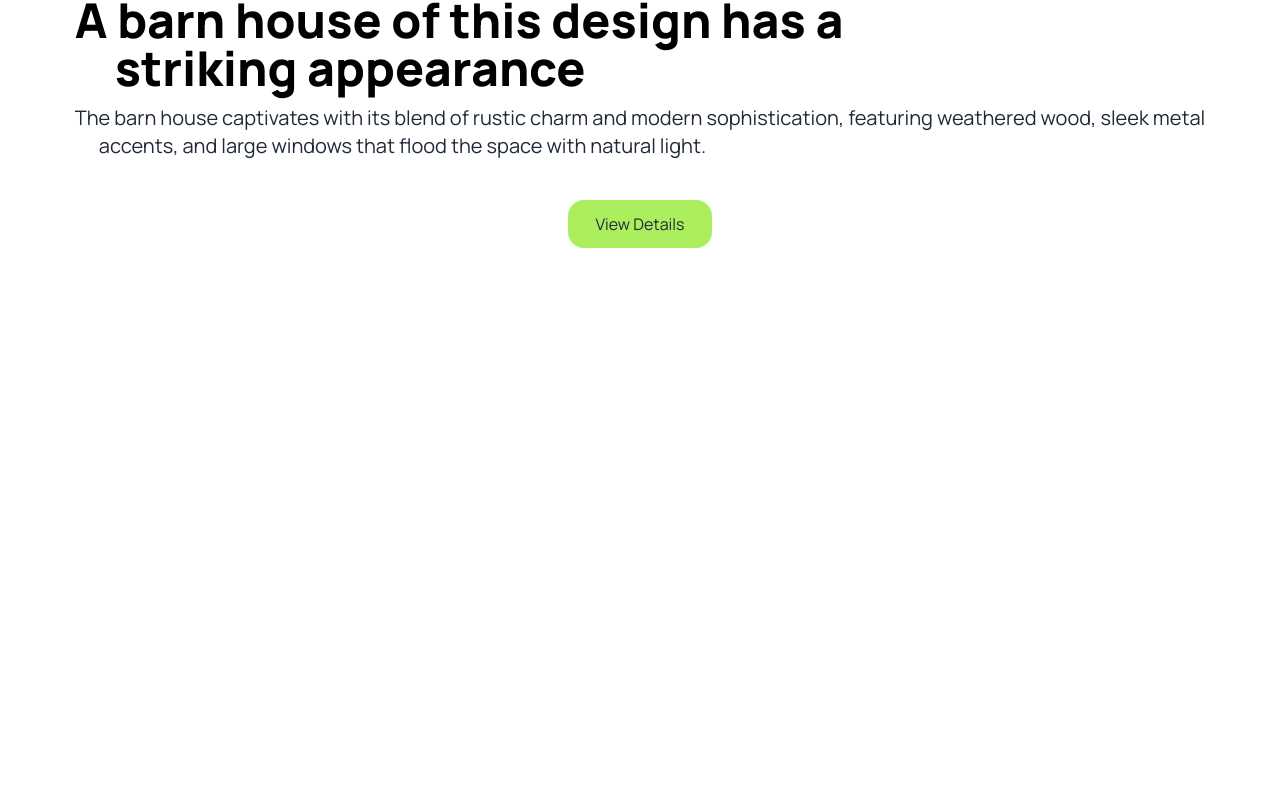
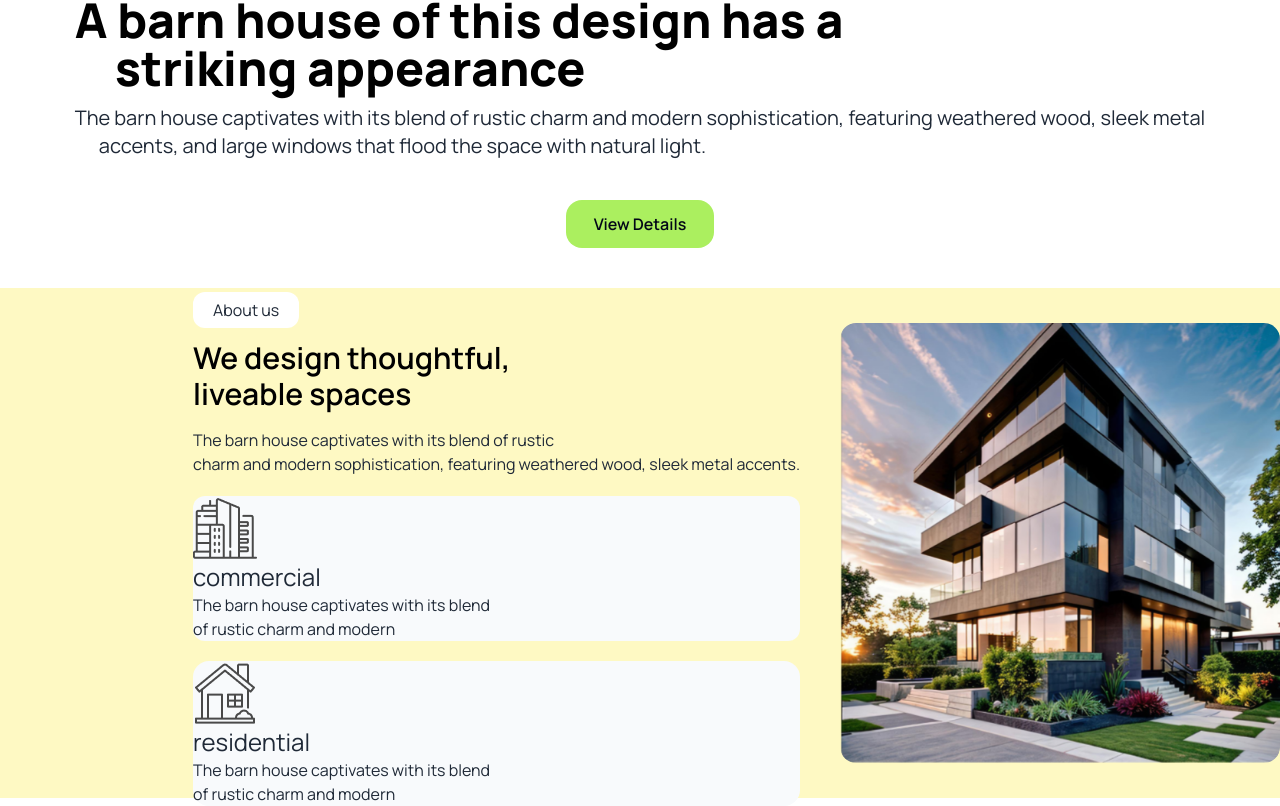
Before and after one commit to Selim-Ahmed93/Programming--Hero-Assign--3, a plain HTML site: page index.html in a window 1280 px wide. Shown: the part 388-1194 px from the top of the page. Before the commit the page ends 800 px from the top, so only its background shows below. Drawn offline with nearby package versions, Linux system fonts and the light colour scheme.

Commit message:
its main section complit

```diff
--- a/index.html
+++ b/index.html
@@ -55,7 +55,7 @@
                   <li><a>Contact Us</a></li>
                 </ul>
               </div>
-              <a class="btn btn-ghost text-2xl">Rinterio.</a>
+              <a class=" text-3xl">Rinterio.</a>
             </div>
             <div class="navbar-center hidden lg:flex">
               <ul class="menu menu-horizontal px-1 gap-6">
@@ -83,7 +83,7 @@
         </div>
 
           <div class="flex justify-center items-center mt-10">
-            <button class="bg-[#ABEF5F] rounded-2xl py-3 px-7"> View Details </button>
+            <button class="bg-[#ABEF5F] rounded-2xl font-semibold text-slate-950 py-3 px-7"> View Details </button>
           </div>
         </div>
 
@@ -92,6 +92,36 @@
     </header>
 
     <main>
+   <!-- main section -->
+
+  <div class="w-full h-[510px] mt-10 bg-yellow-100 flex gap-5 border-1 items-center justify-end">
+    <div>
+      <div>
+        <button class="px-5 py-[6px] rounded-xl bg-white mt-3 ">About us</button>
+      </div>
+      <div>
+      <h1 class="text-3xl font-semibold text-black pt-3">We design thoughtful, <br>liveable spaces</h1>
+      <p class="mt-4">The barn house captivates with its blend of rustic <br> charm and modern sophistication, featuring weathered wood, sleek metal accents.</p>
+      </div>
+      <div class="mt-5 bg-slate-50 rounded-xl">
+        <img src="/images/commercial.png" alt="">
+        <h1 class="text-2xl">commercial</h1>
+        <p> The barn house captivates with its blend <br> of rustic charm and modern </p>
+
+      </div>
+      <div class="mt-5 bg-slate-50 rounded-2xl">
+        <img src="/images/residential.png" alt="">
+        <h1 class="text-2xl">residential</h1>
+        <p> The barn house captivates with its blend <br>of rustic charm and modern </p>
+      </div>
+    </div>
+<!-- image div -->
+ <div>
+  <img class="overflow-hidden w-[440px] h-[440px] rounded-2xl ml-5" src="/images/Rectangle.png" alt="">
+ </div>
+  </div>
+
+
 
     </main>
     <footer></footer>
```
